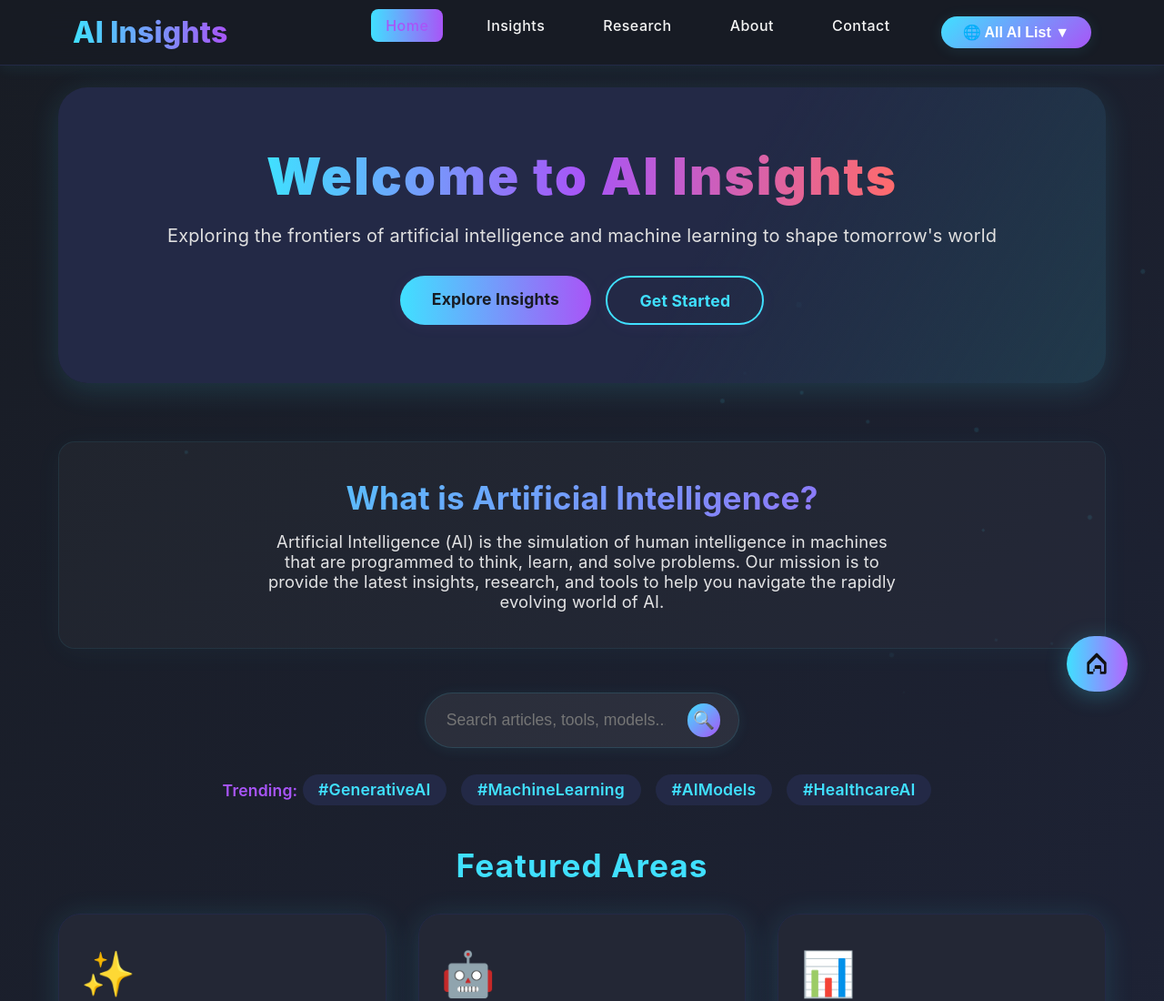
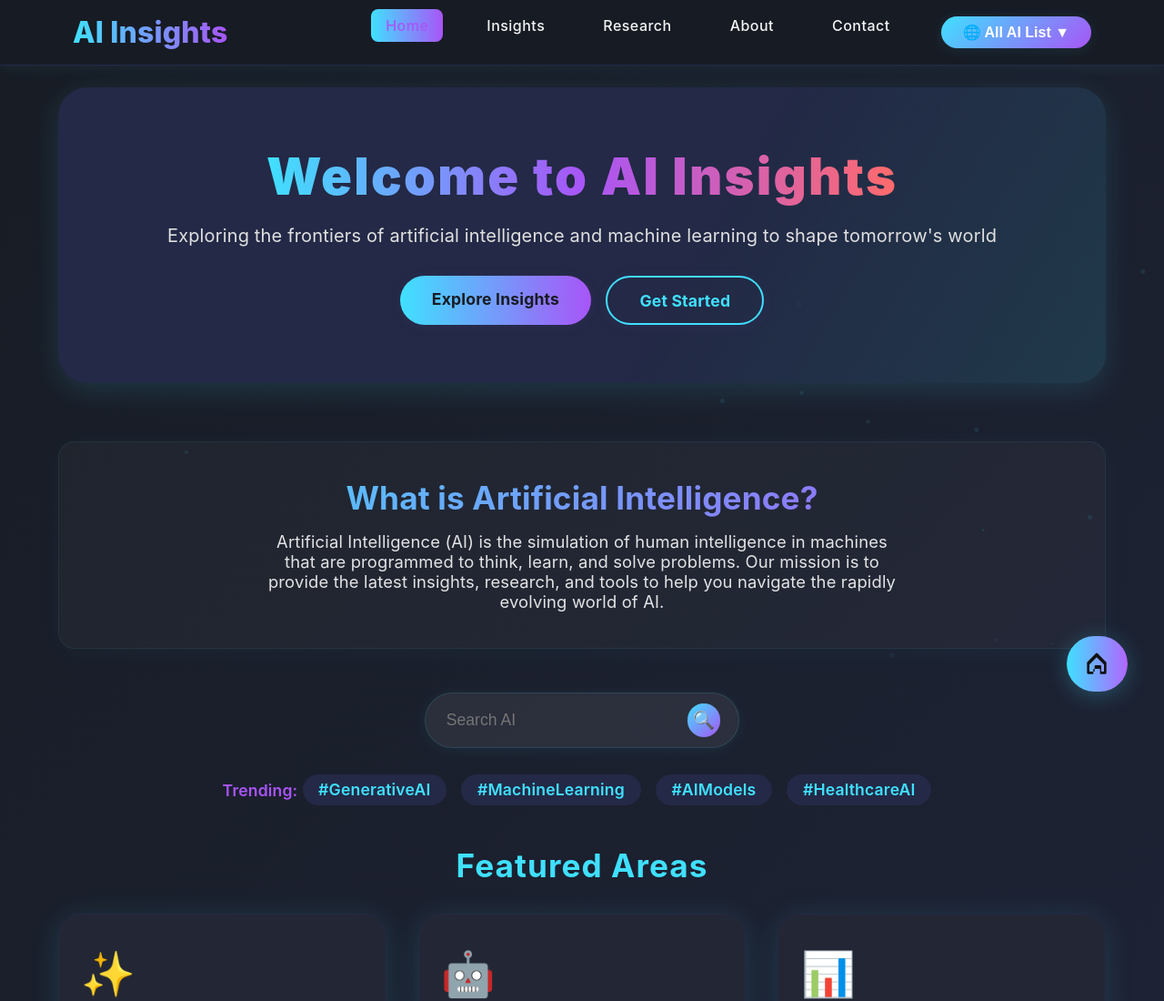
Before and after one commit to Keval0224/AI-INSIGHTS-002, a plain HTML site: page index.html in a window 1280 px wide. Shown: the top 1100 px of the page at 91% size. Drawn offline with Linux system fonts and the light colour scheme.

Commit message:
style changes

```diff
--- a/index.html
+++ b/index.html
@@ -115,7 +115,7 @@
             <!-- Search Bar and Trending Tags -->
             <section class="search-section fade-in">
                 <form class="search-form" action="#" method="get">
-                    <input type="text" placeholder="Search articles, tools, models..." name="q" aria-label="Search">
+                    <input type="text" placeholder="Search AI" name="q" aria-label="Search">
                     <button type="submit">🔍</button>
                 </form>
                 <div class="trending-tags">
```
